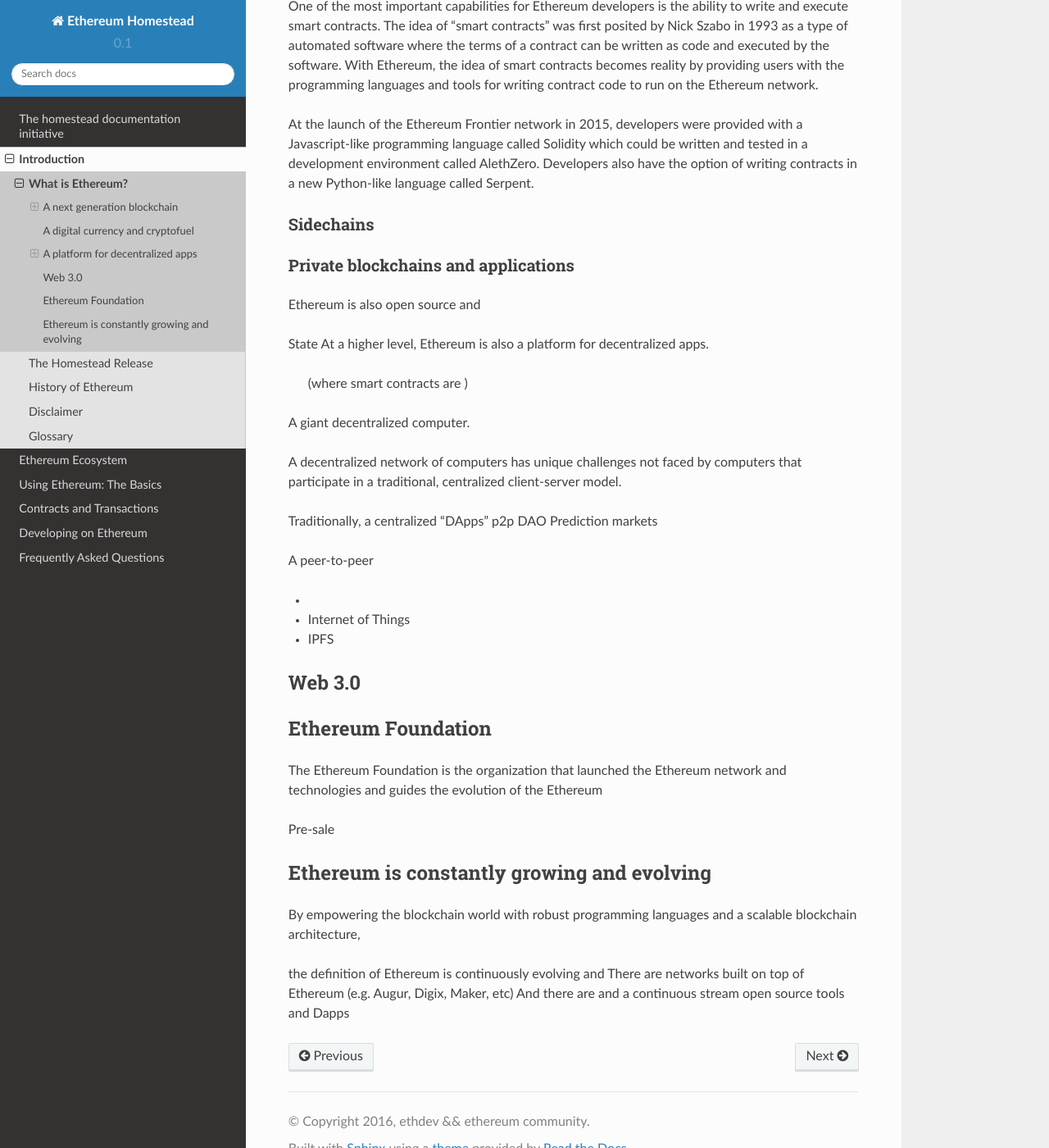
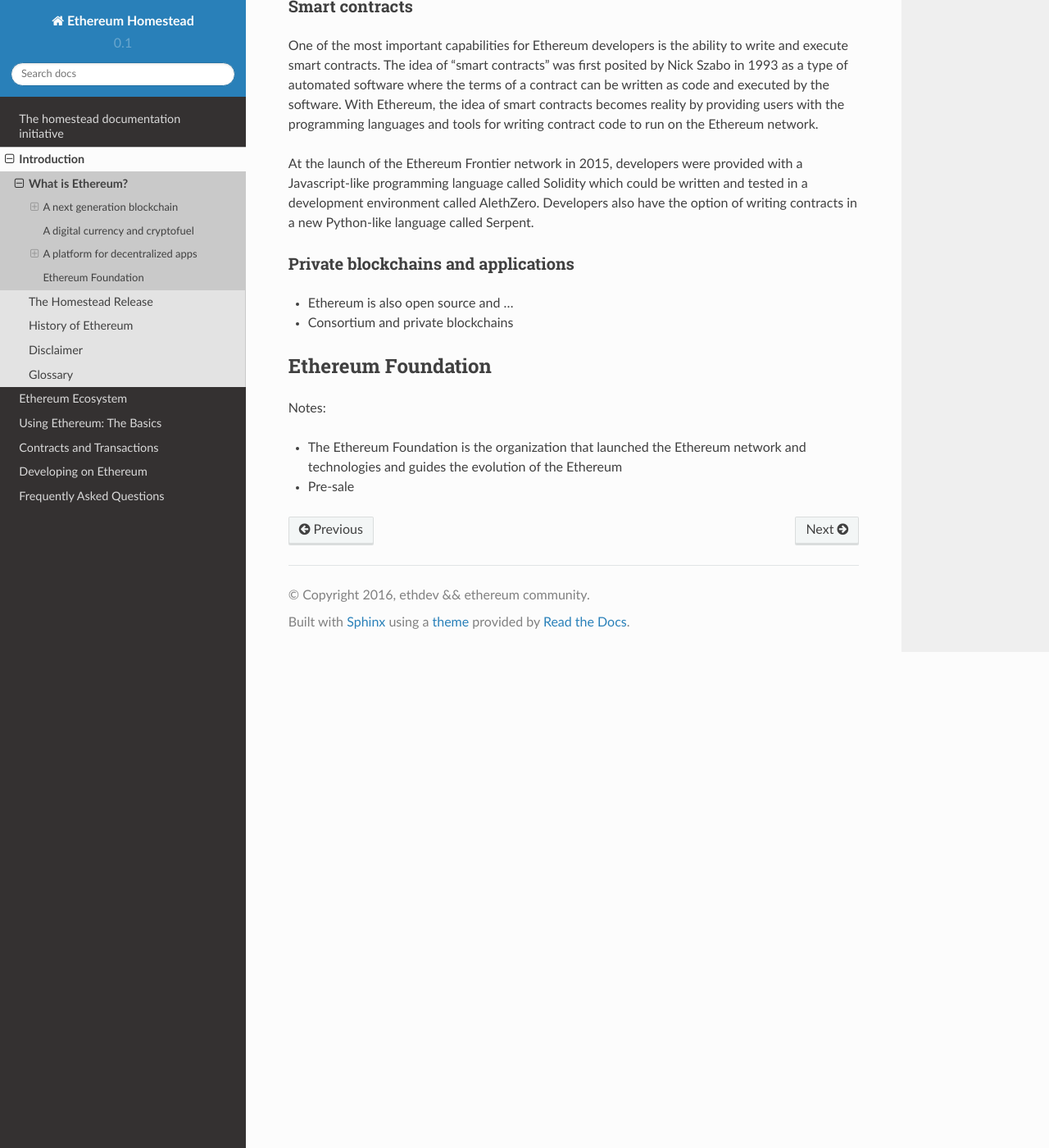
Before and after one commit to ethereum/homestead-guide, a Sphinx documentation site: the page built from source/introduction/what-is-ethereum.rst, in a window 1280 px wide and 1400 px high, scrolled down 1874 px. Shown: the whole window at 82% size. Built offline with Sphinx 7.4.7 and the Read the Docs theme 2.0.0, drawn with Linux system fonts in a browser that asks for light colours; some of the changed text lies outside the part shown.

Commit message:
WIP push to main repo

```diff
--- a/source/introduction/what-is-ethereum.rst
+++ b/source/introduction/what-is-ethereum.rst
@@ -32,11 +32,14 @@
 
 A platform for decentralized apps
 =======================================================================
-A decentralized app, or DApp,
+A decentralized app, or DApp.
 
 Web 3.0
 ---------------------------------------------------------------
-Ethereum was founded with the goal of
+
+* A giant decentralized computer.
+* peer-to-peer
+* IPFS (third party)
 
 
 Smart contracts
@@ -46,60 +49,18 @@
 At the launch of the Ethereum Frontier network in 2015, developers were provided with a Javascript-like programming language called Solidity which could be written and tested in a development environment called AlethZero. Developers also have the option of writing contracts in a new Python-like language called Serpent.
 
 
-Sidechains
+Private blockchains and applications
 ---------------------------------------------------------------
 
-
-Private blockchains and applications
----------------------------------------------------------------
-Ethereum is also open source and
-
-State
-At a higher level, Ethereum is also a platform for decentralized apps.
-
- (where smart contracts are )
-
-A giant decentralized computer.
-
-A decentralized network of computers has unique challenges not faced by computers that participate in a traditional, centralized client-server model.
-
-Traditionally, a centralized
-"DApps"
-p2p
-DAO
-Prediction markets
-
-
-A peer-to-peer
-
-*
-* Internet of Things
-* IPFS
-
-
-Web 3.0
-==================================
-
-
-
+* Ethereum is also open source and ...
+* Consortium and private blockchains
 
 
 
 Ethereum Foundation
 =======================================================================
-The Ethereum Foundation is the organization that launched the Ethereum network and technologies and guides the evolution of the Ethereum
 
-Pre-sale
+Notes:
 
-
-
-
-Ethereum is constantly growing and evolving
-=======================================================================
-By empowering the blockchain world with robust programming languages and a scalable blockchain architecture,
-
-
-the definition of Ethereum is continuously evolving and
-There are networks built on top of Ethereum (e.g. Augur, Digix, Maker, etc)
-And there are
-and a continuous stream open source tools and Dapps
+* The Ethereum Foundation is the organization that launched the Ethereum network and technologies and guides the evolution of the Ethereum
+* Pre-sale
```
